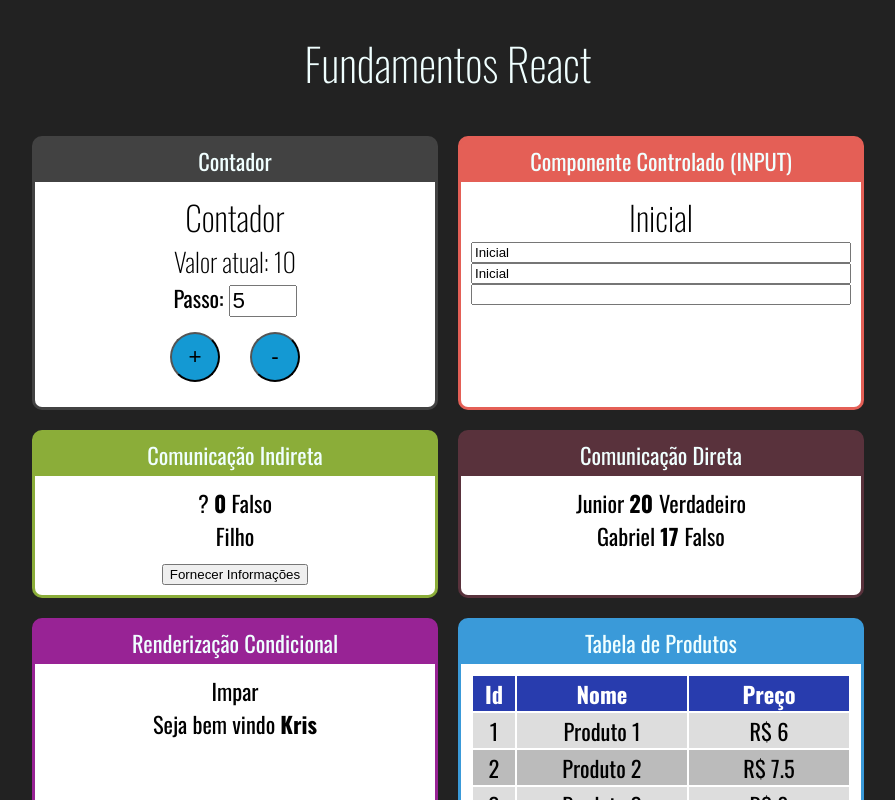
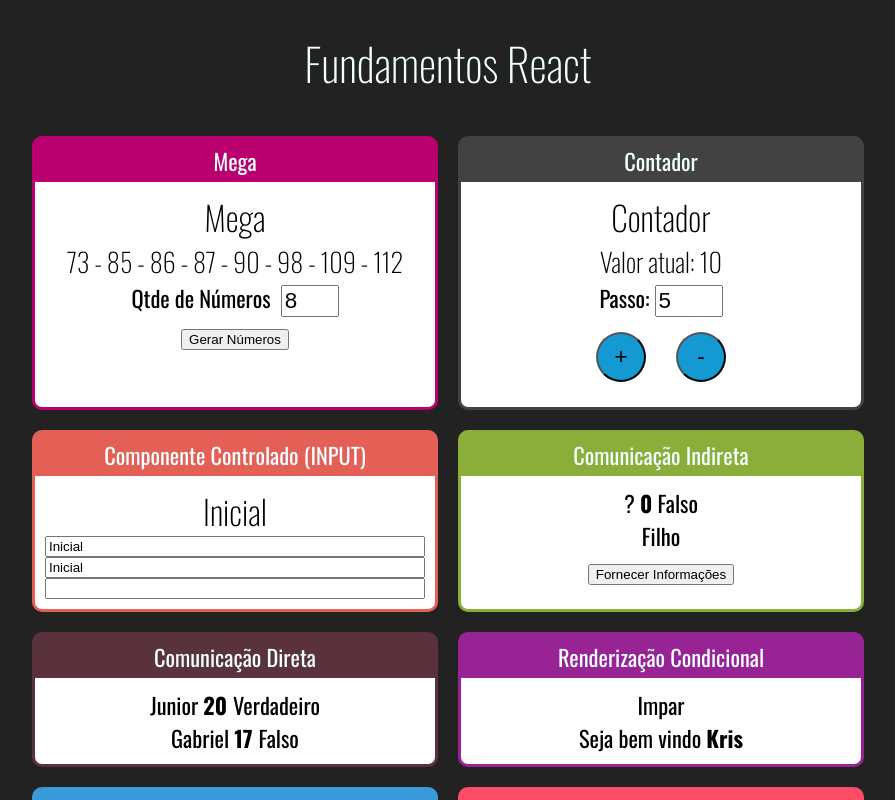
Before and after one commit to Krishnamuti/FundamentosReact, a React (Create React App) app in the folder FRONT/: page / in a window 1280 px wide. Shown: the top 800 px of the page, without its empty margins (192-1087 px from the left). Built offline with nearby package versions, Linux system fonts and the light colour scheme.

Commit message:
Megasena

```diff
--- a/FRONT/src/App.js
+++ b/FRONT/src/App.js
@@ -1,6 +1,7 @@
 import './App.css';
 import React from 'react';
 
+import Mega from './components/mega/Mega';
 import Contador from './components/contador/Contador';
 import Input from './components/formulario/Input';
 import IndiretaPai from './components/comunicacao/IndiretaPai';
@@ -23,6 +24,10 @@
       <h1>Fundamentos React</h1>
 
       <div className="Cards">
+
+        <Card titulo="Mega" color="#B9006E">
+          <Mega qtde={8}></Mega>
+        </Card>
 
         <Card titulo="Contador" color="#424242">
           <Contador numeroInicial={10}></Contador>
--- /dev/null
+++ b/FRONT/src/components/mega/Mega.css
@@ -0,0 +1,9 @@
+.Mega label{
+    margin-right: 10px;
+}
+
+
+.Mega input{
+    font-size: 1.4rem;
+    width: 50px;
+}
--- /dev/null
+++ b/FRONT/src/components/mega/Mega.jsx
@@ -0,0 +1,47 @@
+import './Mega.css';
+import React, { useState } from 'react';
+
+export default (props) => {
+
+    function geraNumeroNaoContido(min, max, array) {
+        const aleatorio = parseInt(Math.random() * (max + 1 - min)) + max;
+        return array.includes(aleatorio) ?
+            geraNumeroNaoContido(min, max, array) :
+            aleatorio;
+    }
+
+    function geraNumeros(qtde) {
+        const numeros = Array(qtde)
+            .fill(0)
+            .reduce((arrayNums) => {
+                const novoNumero = geraNumeroNaoContido(1, 60, arrayNums);
+                return [...arrayNums, novoNumero];
+            }, [])
+            .sort((n1, n2) => n1 - n2);
+        return numeros;
+    }
+
+    const [qtde, setQtde] = useState(props.qtde || 6);
+    const numerosIniciais = geraNumeros(qtde);
+    const [numeros, setNumeros] = useState(numerosIniciais);
+
+    return (
+        <div className="Mega">
+            <h2>Mega</h2>
+            <h3>{numeros.join(' - ')}</h3>
+            <div>
+                <label>Qtde de Números</label>
+                <input
+                    min="6"
+                    max="15"
+                    type="number"
+                    value={qtde}
+                    onChange={(e) => {
+                        setQtde(+e.target.value);
+                        setNumeros(geraNumeros(qtde));
+                    }} />
+            </div>
+            <button onClick={_ => setNumeros(geraNumeros(qtde))}>Gerar Números</button>
+        </div>
+    );
+};
```
